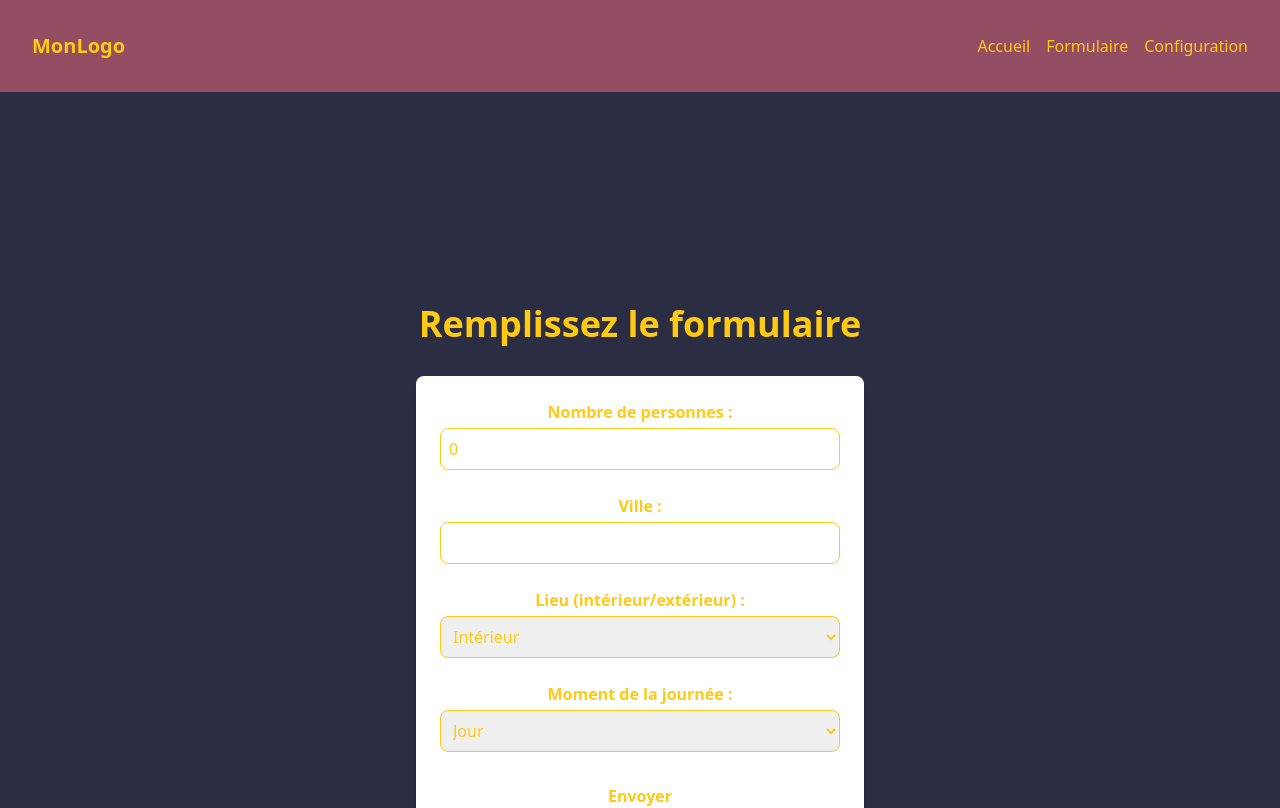
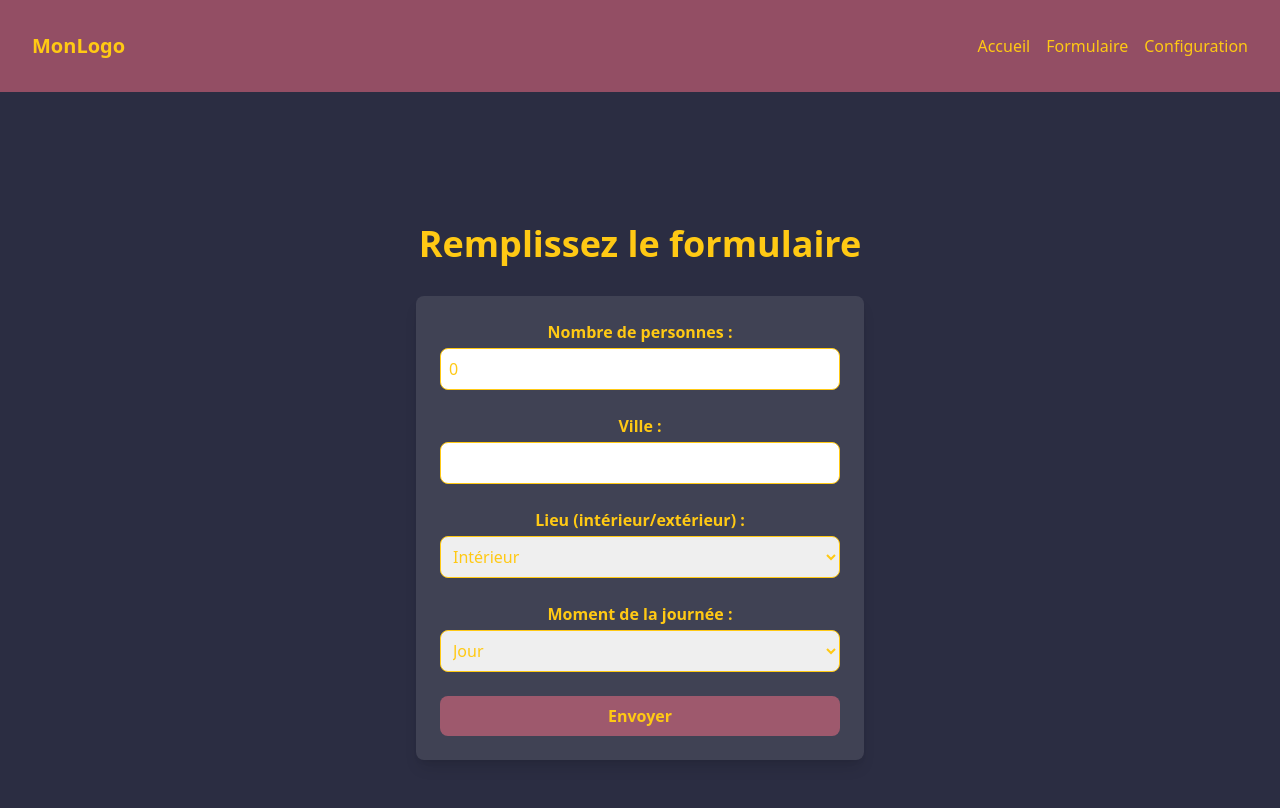
Before and after one commit to aref400/projetiafront, a Vue app: page /form in a window 1280 px wide. Shown: the top 808 px of the page. Built offline with nearby package versions, Linux system fonts and the light colour scheme.

Commit message:
form finit

```diff
--- a/src/App.vue
+++ b/src/App.vue
@@ -18,7 +18,7 @@
   </header>
 
   <!-- Redirection vers les composants via les routes -->
-  <main class="pt-20 pb-20">
+  <main class="p">
     <router-view />
   </main>
 
--- a/src/components/views/FormPage.vue
+++ b/src/components/views/FormPage.vue
@@ -1,12 +1,12 @@
 <template>
-  <div class="flex flex-col items-center justify-center min-h-screen bg-gray-100 p-4">
+  <div class="flex flex-col items-center justify-center min-h-screen bg-gray-100">
     <!-- Titre -->
     <h1 class="text-4xl font-bold text-blue-600 mb-8">Remplissez le formulaire</h1>
 
     <!-- Formulaire -->
     <form
       @submit.prevent="handleSubmit"
-      class="w-full max-w-md bg-white shadow-lg rounded-lg p-6 space-y-6"
+      class="w-full max-w-md  shadow-lg rounded-lg p-6 space-y-6 bg-[#404254]"
     >
       <!-- Nombre de personnes -->
       <div class="flex flex-col">
@@ -60,12 +60,17 @@
 
       <!-- Bouton Envoyer -->
       <div class="text-center">
+
         <button
           type="submit"
-          class="w-full bg-blue-600 font-bold py-2 px-4 rounded-lg hover:bg-blue-700 transition duration-200"
+          :disabled="isLoading"
+          class="w-full bg-rose-400/50 hover:bg-blue-700 font-bold py-2 px-4 rounded-lg transition duration-200 "
         >
-          Envoyer
+          {{ isLoading ? 'Chargement...' : 'Envoyer' }}
         </button>
+        <div v-if="isLoading" class="flex items-center justify-center mt-4">
+      <div class="animate-spin rounded-full h-12 w-12 border-t-4 border-blue-500"></div>
+    </div>
       </div>
     </form>
 
@@ -75,13 +80,14 @@
       class="mt-8 w-full max-w-md bg-green-100 border-l-4 border-green-500 text-green-700 p-4 space-y-2 rounded-lg"
     >
       <p class="font-semibold text-lg">Réponse de l'IA :</p>
-  <!-- Diviser la réponse en différentes idées ou phrases -->
       <div v-for="(line, index) in formatResponse(response)" :key="index" class="mt-2">
         <p v-if="line">{{ line }}</p>
       </div>
     </div>
   </div>
 </template>
+
+
 
 <script>
 import axiosInstance from '@/services/axiosInstance';
@@ -97,28 +103,33 @@ export default {
         time_of_day: 'jour',
       },
       response: null,
+      isLoading: false, // Indicateur de chargement
     };
   },
   methods: {
     async handleSubmit() {
+      this.isLoading = true; // Activer le loader
+      this.response = null; // Réinitialiser la réponse
       try {
         const result = await axiosInstance.post('/ia/ollama', this.formData);
         this.response = result.data;
       } catch (error) {
         console.error('Erreur lors de l’appel API :', error.response || error);
+      } finally {
+        this.isLoading = false; // Désactiver le loader
       }
     },
     formatResponse(response) {
-  // Séparer par les caractères *, : ou . sans antislash inutile
       return response
-    .split(/[*:.]/g) // Pas besoin d'échapper *, : ou . dans ce cas
-    .map(line => line.trim()) // Supprimer les espaces inutiles
-    .filter(line => line.length > 0); // Ignorer les lignes vides
+        .split(/[*:.]/g)
+        .map(line => line.trim())
+        .filter(line => line.length > 0);
     },
   },
 };
 </script>
 
+
 <style scoped>
 /* Styles personnalisés au besoin */
 </style>
--- a/src/components/views/HomePage.vue
+++ b/src/components/views/HomePage.vue
@@ -1,6 +1,6 @@
 <template>
-  <div class=" flex items-center justify-center bg-gray-50">
-    <div class="max-w-4xl text-center p-6 bg-[#404254] shadow-lg rounded-lg">
+  <div class=" flex items-center justify-center bg-gray-50 min-h-screen">
+    <div class="max-w-4xl text-center p-6  bg-[#404254] shadow-lg rounded-lg">
       <!-- Titre principal -->
       <h1 class="text-4xl font-bold  mb-4">Bienvenue sur Projet IA</h1>
 
```
Lines whose indentation alone changed are shown as unchanged.
